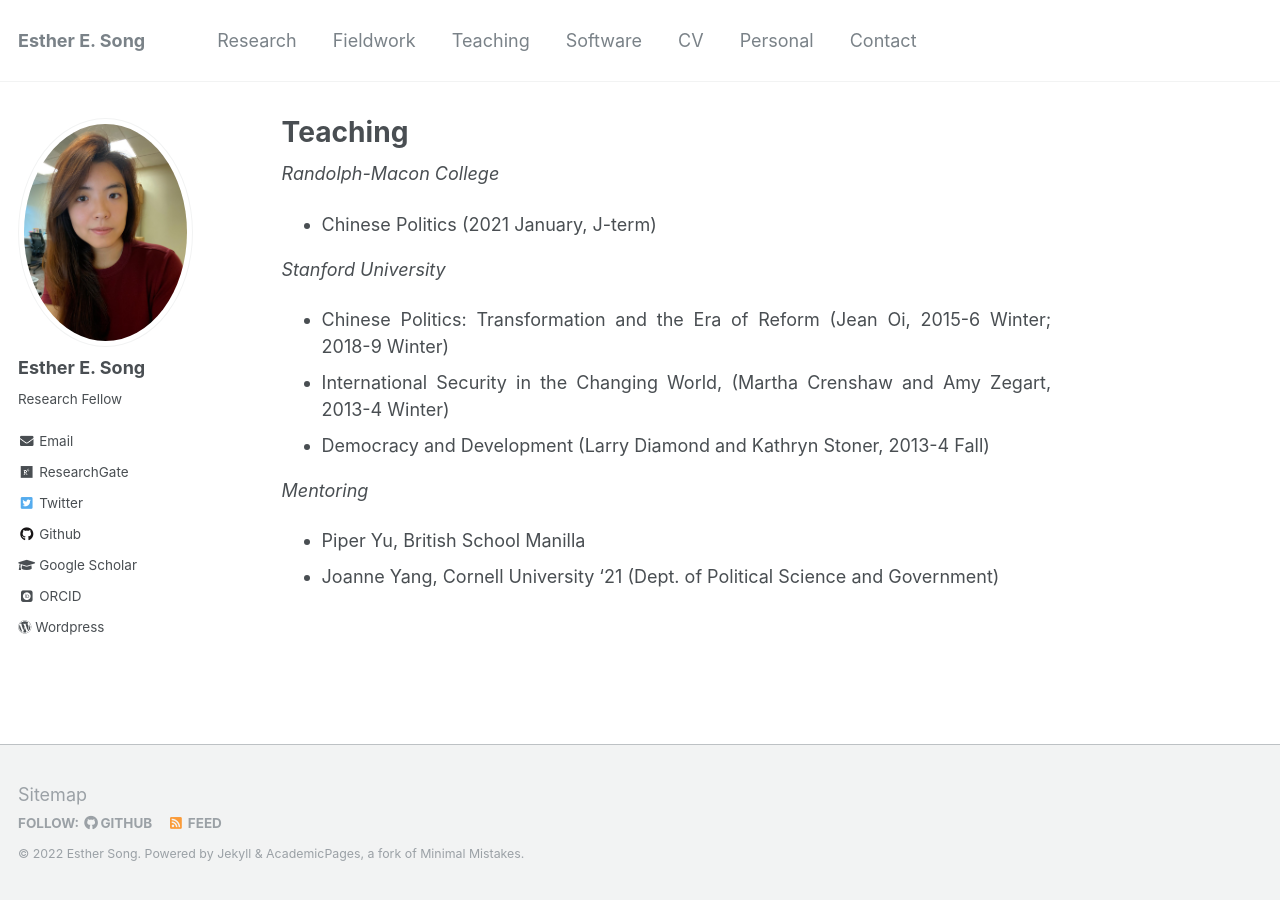
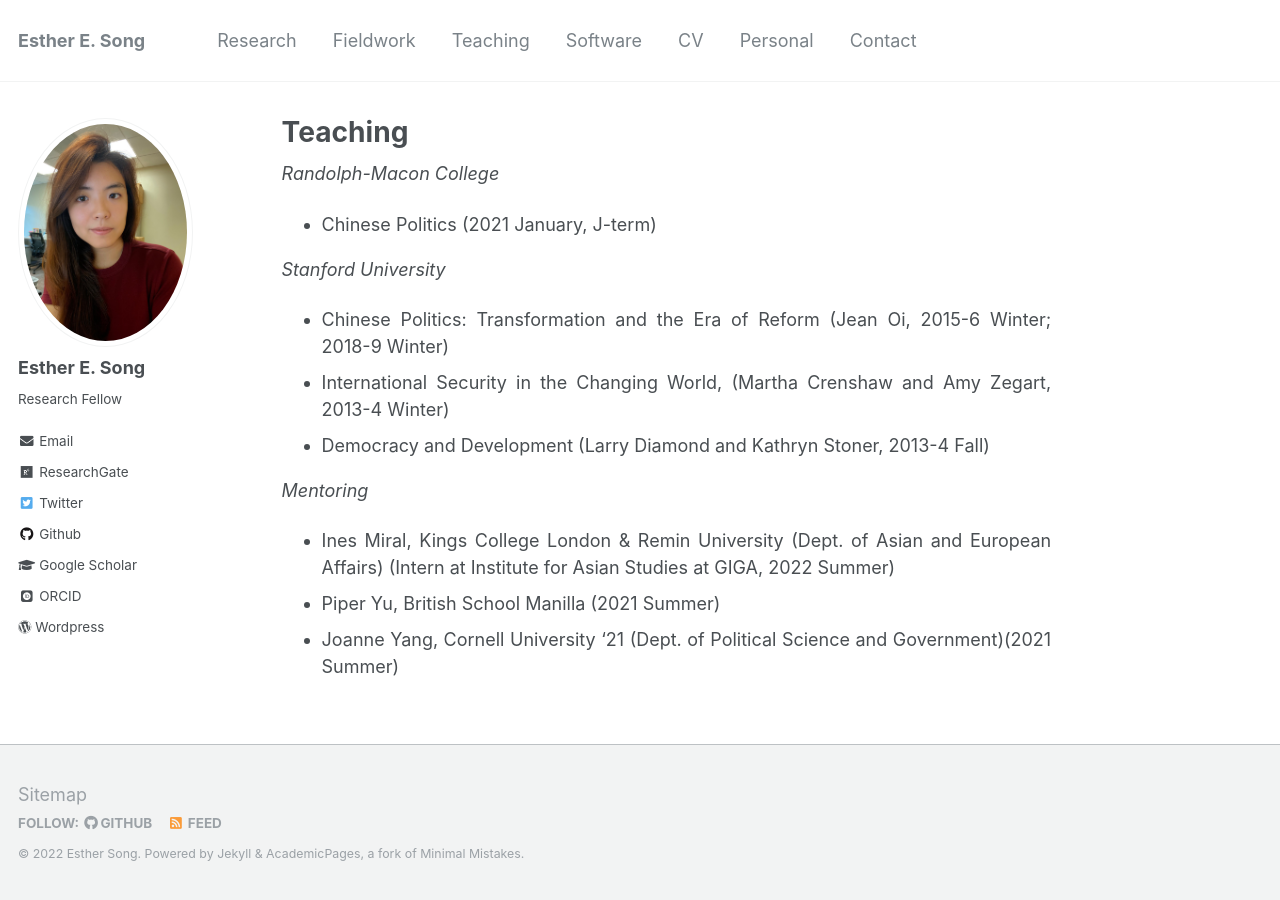
Before and after one commit to ehsong/ehsong.github.io, a Jekyll site: the page built from _pages/teaching.md, in a window 1280 px wide. Built offline with Jekyll 4.4.1, drawn with Linux system fonts in a browser that asks for light colours; some web fonts are replaced.

Commit message:
Update teaching.md

```diff
--- a/_pages/teaching.md
+++ b/_pages/teaching.md
@@ -15,5 +15,6 @@ author_profile: true
 
 *Mentoring*
 
-- Piper Yu, British School Manilla
-- Joanne Yang, Cornell University '21 (Dept. of Political Science and Government)
+- Ines Miral, Kings College London & Remin University (Dept. of Asian and European Affairs) (Intern at Institute for Asian Studies at GIGA, 2022 Summer)
+- Piper Yu, British School Manilla (2021 Summer)
+- Joanne Yang, Cornell University '21 (Dept. of Political Science and Government)(2021 Summer)
```
